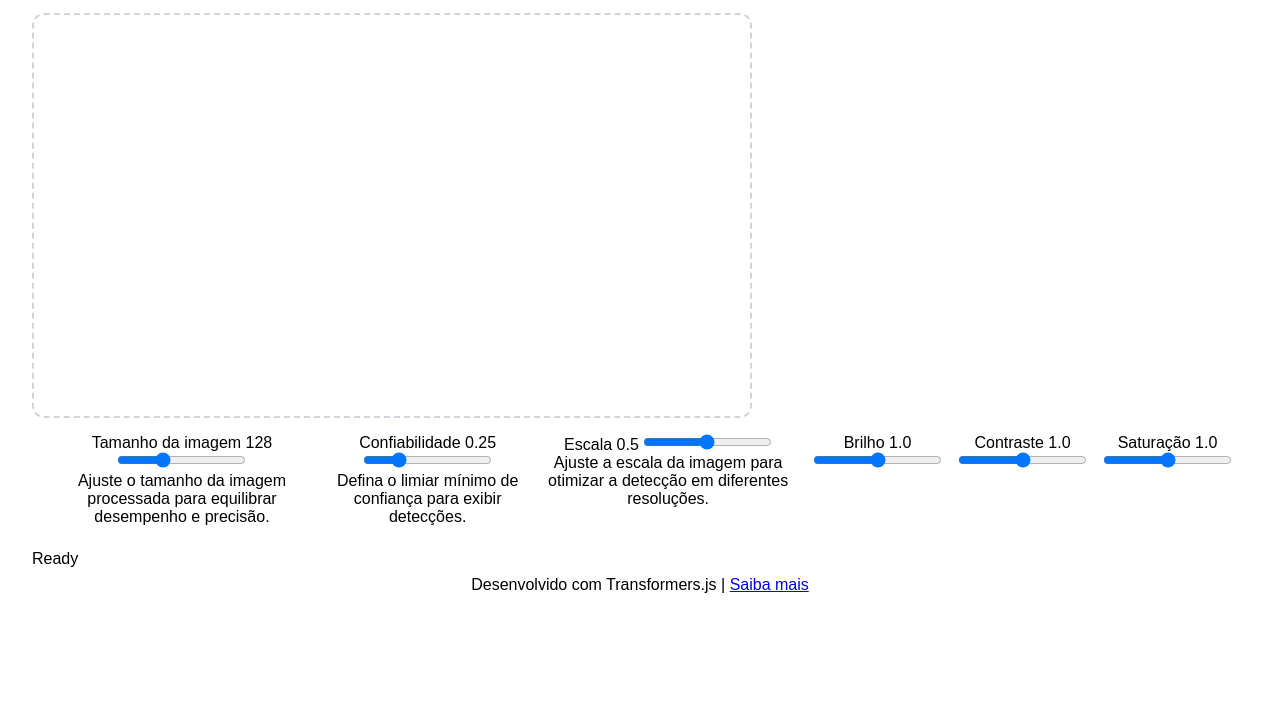
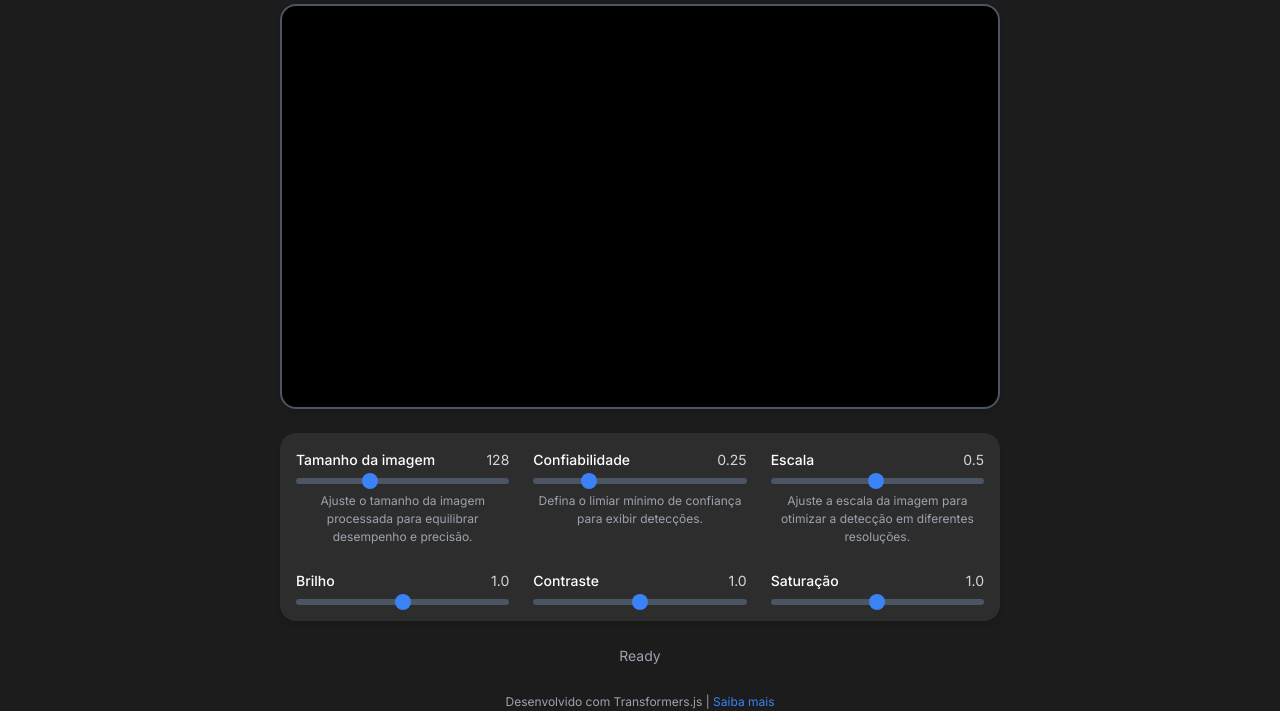
Before and after one commit to pedr-moura/visao-computacional-sembackend, a website built with Vite: page index.html in a window 1280 px wide. Shown: the part 132-843 px from the top of the page. Before the commit the page ends 800 px from the top, so only its background shows below. Built offline with nearby package versions, Linux system fonts and the light colour scheme; no server answers; what @huggingface/transformers would draw is missing.

Commit message:
Update style.css

```diff
--- a/style.css
+++ b/style.css
@@ -1,83 +1,248 @@
+:root {
+  --primary-color: #3b82f6; /* Azul moderno */
+  --text-color: #ffffff;
+  --bg-color: #1c1c1c;
+  --accent-color: #10b981; /* Verde para destaques */
+  --border-color: #4b5563;
+  --font-family: 'Inter', sans-serif;
+}
+
 * {
   box-sizing: border-box;
   padding: 0;
   margin: 0;
-  font-family: sans-serif;
 }
 
 html,
 body {
   height: 100%;
+  background-color: var(--bg-color);
+  color: var(--text-color);
+  font-family: var(--font-family);
+  line-height: 1.5;
 }
 
 body {
-  padding: 16px 32px;
+  display: flex;
+  flex-direction: column;
+  padding: 2rem;
+  gap: 1.5rem;
 }
 
-body,
-#container {
-  display: flex;
-  flex-direction: column;
-  justify-content: center;
-  align-items: center;
-}
-
-#controls {
-  display: flex;
-  padding: 1rem;
-  gap: 1rem;
-}
-
-#controls > div {
+header {
   text-align: center;
 }
 
-h1,
-h4 {
-  text-align: center;
+h1 {
+  font-size: 2rem;
+  font-weight: 600;
 }
 
-h4 {
+h1 a {
+  color: var(--primary-color);
+  text-decoration: none;
+  transition: color 0.2s ease;
+}
+
+h1 a:hover {
+  color: var(--accent-color);
+}
+
+.subtitle {
+  font-size: 1rem;
+  color: #9ca3af;
   margin-top: 0.5rem;
+}
+
+main {
+  flex: 1;
+  display: flex;
+  flex-direction: column;
+  align-items: center;
+  gap: 1.5rem;
 }
 
 #container {
   position: relative;
-  width: 720px;
-  height: 405px;
-  max-width: 100%;
-  max-height: 100%;
-  border: 2px dashed #d1d5db;
-  border-radius: 0.75rem;
+  width: 100%;
+  max-width: 720px;
+  aspect-ratio: 16 / 9;
+  border: 2px solid var(--border-color);
+  border-radius: 1rem;
   overflow: hidden;
-  margin-top: 1rem;
-  background-size: 100% 100%;
-  background-position: center;
-  background-repeat: no-repeat;
+  background-color: #000;
+  box-shadow: 0 4px 6px rgba(0, 0, 0, 0.1);
 }
 
-#overlay,
-canvas {
+#video,
+#canvas,
+#overlay {
   position: absolute;
+  top: 0;
+  left: 0;
   width: 100%;
   height: 100%;
+  object-fit: cover;
+}
+
+#controls {
+  display: grid;
+  grid-template-columns: repeat(auto-fit, minmax(200px, 1fr));
+  gap: 1.5rem;
+  width: 100%;
+  max-width: 720px;
+  padding: 1rem;
+  background-color: #2d2d2d;
+  border-radius: 1rem;
+  box-shadow: 0 4px 6px rgba(0, 0, 0, 0.1);
+}
+
+.control-group {
+  display: flex;
+  flex-direction: column;
+  gap: 0.5rem;
+}
+
+.toggle-group label {
+  display: flex;
+  align-items: center;
+  gap: 0.5rem;
+  cursor: pointer;
+}
+
+input[type="checkbox"] {
+  appearance: none;
+  width: 1.25rem;
+  height: 1.25rem;
+  background-color: #4b5563;
+  border-radius: 0.25rem;
+  display: flex;
+  align-items: center;
+  justify-content: center;
+  transition: background-color 0.2s ease;
+}
+
+input[type="checkbox"]:checked {
+  background-color: var(--primary-color);
+}
+
+input[type="checkbox"]:checked::before {
+  content: '\2713';
+  color: #fff;
+  font-size: 1rem;
+}
+
+label {
+  font-size: 0.875rem;
+  font-weight: 500;
+  display: flex;
+  justify-content: space-between;
+  align-items: center;
+}
+
+.value {
+  font-weight: 400;
+  color: #d1d5db;
+}
+
+input[type="range"] {
+  appearance: none;
+  width: 100%;
+  height: 6px;
+  background: #4b5563;
+  border-radius: 9999px;
+  outline: none;
+  transition: background 0.2s ease;
+}
+
+input[type="range"]::-webkit-slider-thumb {
+  appearance: none;
+  width: 16px;
+  height: 16px;
+  background: var(--primary-color);
+  border-radius: 50%;
+  cursor: pointer;
+  transition: background 0.2s ease;
+}
+
+input[type="range"]::-webkit-slider-thumb:hover {
+  background: var(--accent-color);
+}
+
+input[type="range"]::-moz-range-thumb {
+  width: 16px;
+  height: 16px;
+  background: var(--primary-color);
+  border-radius: 50%;
+  cursor: pointer;
+  transition: background 0.2s ease;
+}
+
+input[type="range"]::-moz-range-thumb:hover {
+  background: var(--accent-color);
+}
+
+.description {
+  font-size: 0.75rem;
+  color: #9ca3af;
+  text-align: center;
 }
 
 #status {
-  min-height: 16px;
-  margin: 8px 0;
+  font-size: 0.875rem;
+  color: #9ca3af;
+  text-align: center;
+  min-height: 1.5rem;
 }
 
 .bounding-box {
   position: absolute;
-  box-sizing: border-box;
-  border: solid 2px;
+  border: 2px solid var(--accent-color);
+  border-radius: 4px;
+  transition: border-color 0.2s ease;
 }
 
 .bounding-box-label {
-  color: white;
   position: absolute;
-  font-size: 12px;
-  margin: -16px 0 0 -2px;
-  padding: 1px;
+  top: -1.25rem;
+  left: 0;
+  background-color: rgba(0, 0, 0, 0.7);
+  padding: 0.25rem 0.5rem;
+  font-size: 0.75rem;
+  border-radius: 4px 4px 0 0;
 }
+
+footer {
+  text-align: center;
+  font-size: 0.75rem;
+  color: #9ca3af;
+}
+
+footer a {
+  color: var(--primary-color);
+  text-decoration: none;
+  transition: color 0.2s ease;
+}
+
+footer a:hover {
+  color: var(--accent-color);
+}
+
+/* Responsividade */
+@media (max-width: 768px) {
+  body {
+    padding: 1rem;
+  }
+
+  h1 {
+    font-size: 1.5rem;
+  }
+
+  .subtitle {
+    font-size: 0.875rem;
+  }
+
+  #controls {
+    grid-template-columns: 1fr;
+  }
+}
```
